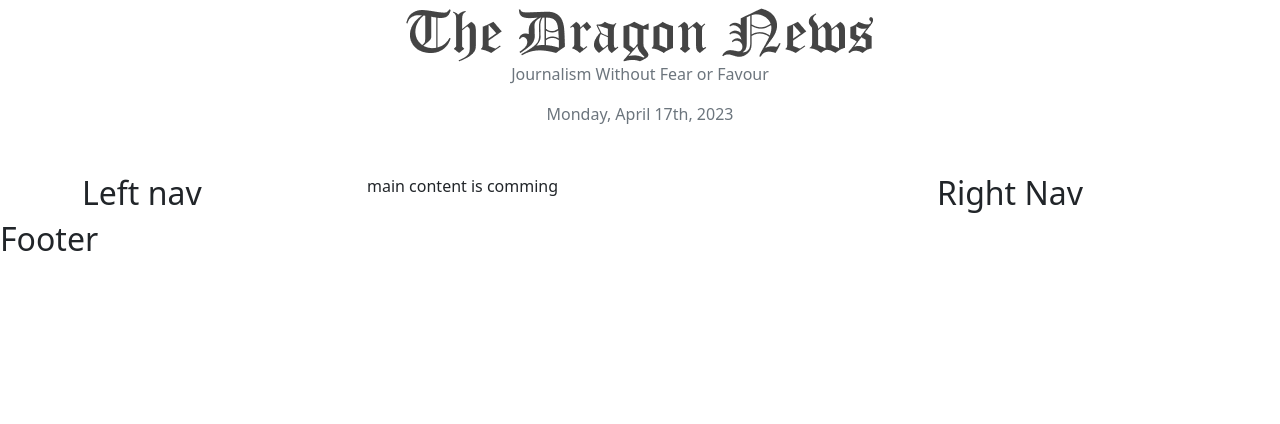
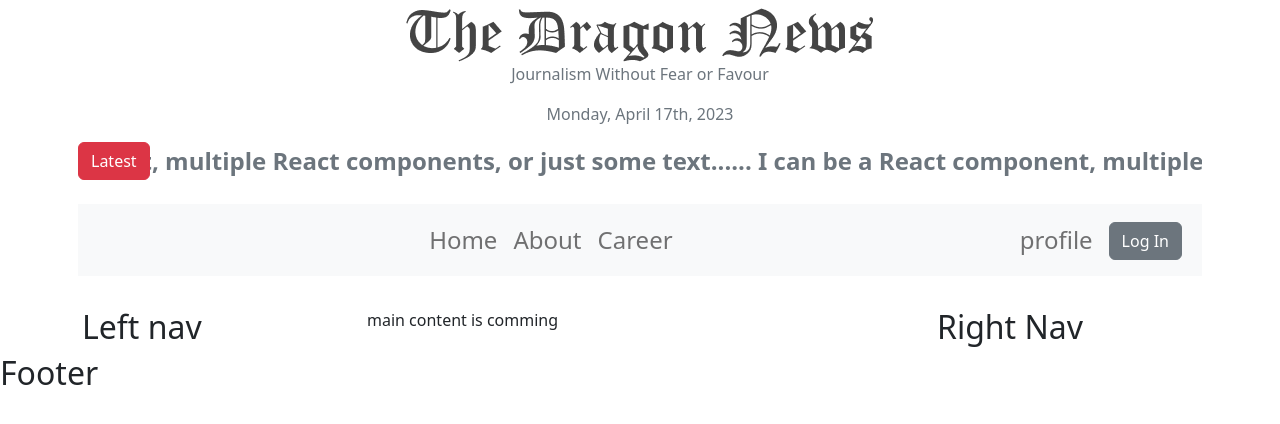
Before and after one commit to emon3455/PH-M10-Module-62, a React (Vite) app: page / in a window 1280 px wide. Shown: the top 424 px of the page. Built offline with nearby package versions, Linux system fonts and the light colour scheme.

Commit message:
navigation done

```diff
--- a/package.json
+++ b/package.json
@@ -17,6 +17,7 @@
     "react": "^18.2.0",
     "react-bootstrap": "^2.7.4",
     "react-dom": "^18.2.0",
+    "react-fast-marquee": "^1.3.5",
     "react-router-dom": "^6.10.0",
     "sort-by": "^1.2.0"
   },
--- a/src/Pages/Shared/Header/Header.jsx
+++ b/src/Pages/Shared/Header/Header.jsx
@@ -1,6 +1,11 @@
 import React from 'react';
 import logo from "../../../assets/logo.png"
 import moment from 'moment';
+import Marquee from "react-fast-marquee";
+import Button from 'react-bootstrap/Button';
+import Container from 'react-bootstrap/Container';
+import Nav from 'react-bootstrap/Nav';
+import Navbar from 'react-bootstrap/Navbar';
 
 const Header = () => {
     return (
@@ -16,9 +21,31 @@ const Header = () => {
                 </p>
             </div>
 
-            <div className="">
+            <div className="d-flex g-4 mb-4">
+                <Button variant="danger">Latest</Button>
+                <Marquee speed={60} pauseOnHover="No" className='text-secondary fs-4 fw-semibold'>
+                    I can be a React component, multiple React components, or just some text......   I can be a React component, multiple React components, or just some text......
+                </Marquee>
+            </div>
 
-            </div>
+            <Navbar collapseOnSelect expand="lg" bg="light" variant="light" className='fs-4'>
+                <Container>
+                    <Navbar.Toggle aria-controls="responsive-navbar-nav" />
+                    <Navbar.Collapse id="responsive-navbar-nav">
+                    <Nav className="mx-auto">
+                        <Nav.Link href="#features">Home</Nav.Link>
+                        <Nav.Link href="#pricing">About</Nav.Link>
+                        <Nav.Link href="#pricing">Career</Nav.Link>
+                    </Nav>
+                    <Nav className='d-flex align-items-center'>
+                        <Nav.Link href="#deets">profile</Nav.Link>
+                        <Nav.Link eventKey={2} href="#memes">
+                            <Button variant="secondary">Log In</Button>
+                        </Nav.Link>
+                    </Nav>
+                    </Navbar.Collapse>
+                </Container>
+            </Navbar>
 
         </div>
     );
```
Also changed, not shown: 1 other file (tests, documents, lock files or other folders).
